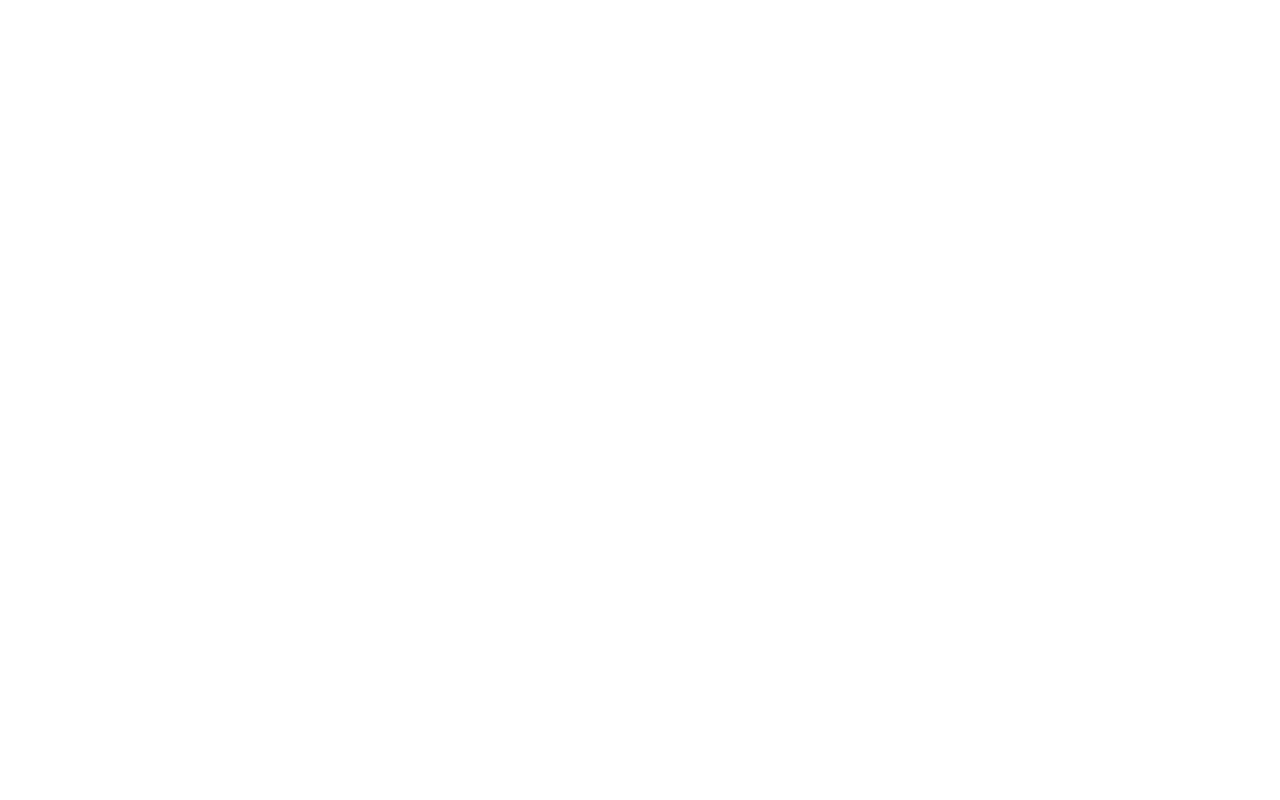
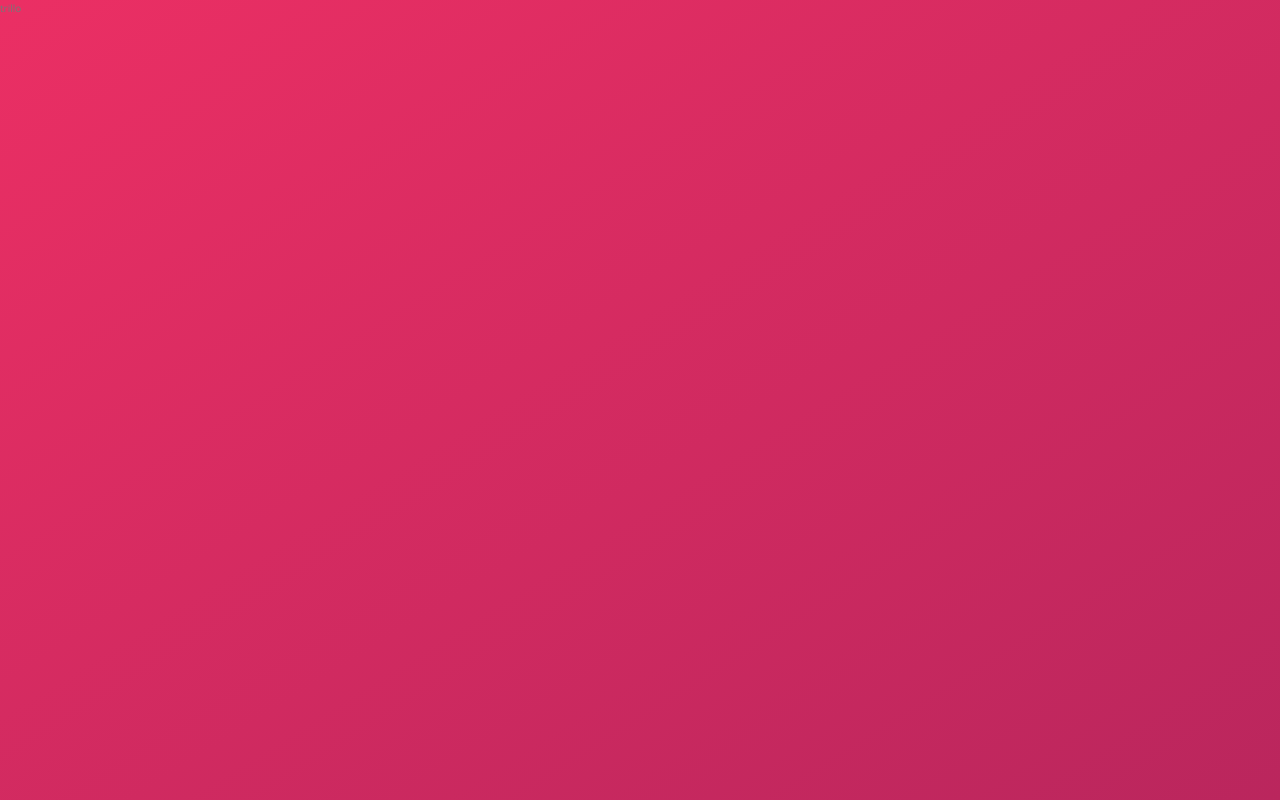
Before and after one commit to ArielColqueH/trillo, a plain HTML site: page index.html in a window 1280 px wide. Drawn offline with nearby package versions, Linux system fonts and the light colour scheme.

Commit message:
project setup

```diff
--- a/index.html
+++ b/index.html
@@ -1,16 +1,19 @@
 <!DOCTYPE html>
 <html lang="en">
-    <head>
-        <meta charset="UTF-8">
-        <meta name="viewport" content="width=device-width, initial-scale=1.0">
+  <head>
+    <meta charset="UTF-8" />
+    <meta name="viewport" content="width=device-width, initial-scale=1.0" />
 
-        <link href="https://fonts.googleapis.com/css?family=Open+Sans:300,400,600" rel="stylesheet">
-        <link rel="stylesheet" href="css/style.css">
-        <link rel="shortcut icon" type="image/png" href="img/favicon.png">
+    <link
+      href="https://fonts.googleapis.com/css?family=Open+Sans:300,400,600"
+      rel="stylesheet"
+    />
+    <link rel="stylesheet" href="css/main.css" />
+    <link rel="shortcut icon" type="image/png" href="img/favicon.png" />
 
-        <title>trillo &mdash; Your all-in-one booking app</title>
-    </head>
-    <body>
-
-    </body>
+    <title>trillo</title>
+  </head>
+  <body>
+    trillo
+  </body>
 </html>
--- /dev/null
+++ b/sass/_base.scss
@@ -0,0 +1,60 @@
+/*
+COLORS
+
+Primary: #eb2f64
+Primary light: #FF3366
+Primary dark: #BA265D
+
+Grey light 1: #faf9f9
+Grey light 2: #f4f2f2
+Grey light 3: #f0eeee
+Grey light 4: #ccc
+
+Grey dark 1: #333
+Grey dark 2: #777
+Grey dark 3: #999
+
+*/
+
+// reset setup
+
+:root {
+  --color-primary: #eb2f64;
+  --color-primary-light: #ff3366;
+  --color-primary-dark: #ba265d;
+  --color-grey-light-1: #faf9f9;
+  --color-grey-light-2: #f4f2f2;
+  --color-grey-light-3: #f0eeee;
+  --color-grey-light-4: #ccc;
+  --color-grey-dark-1: #333;
+  --color-grey-dark-2: #777;
+  --color-grey-dark-3: #999;
+}
+* {
+  margin: 0;
+  padding: 0;
+}
+*,
+*::after,
+*::before {
+  box-sizing: inherit;
+}
+html {
+  box-sizing: border-box;
+  font-size: 62.5%;
+}
+body {
+  font-family: "Open Sans", "sans-serif";
+  font-weight: 400;
+  line-height: 1.6;
+  background-image: linear-gradient(
+    to right bottom,
+    var(--color-primary),
+    var(--color-primary-dark)
+  );
+  background-size: cover;
+  background-repeat: no-repeat;
+  min-height: 100vh;
+  color: var(--color-grey-dark-2);
+}
+// -- reset setup
--- a/sass/main.scss
+++ b/sass/main.scss
@@ -1,17 +1,3 @@
-/*
-COLORS
-
-Primary: #eb2f64
-Primary light: #FF3366
-Primary dark: #BA265D
-
-Grey light 1: #faf9f9
-Grey light 2: #f4f2f2
-Grey light 3: #f0eeee
-Grey light 4: #ccc
-
-Grey dark 1: #333
-Grey dark 2: #777
-Grey dark 3: #999
-
-*/
+@import "base";
+@import "layout";
+@import "components";
```
Also changed, not shown: css/main.css (added), css/style.css (deleted), sass/_components.scss (added), sass/_layout.scss (added), 1 other file.
